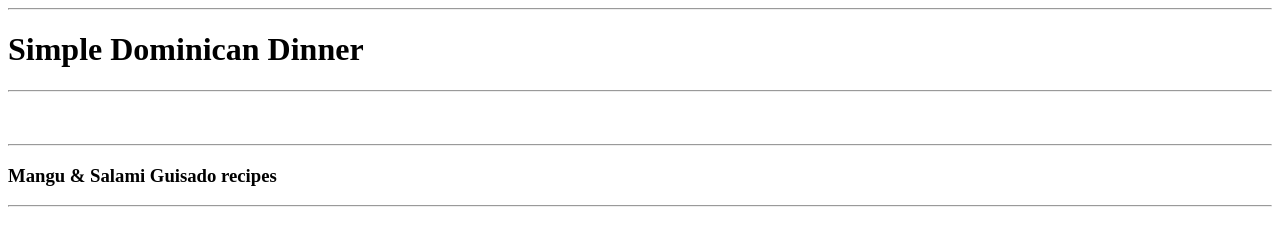
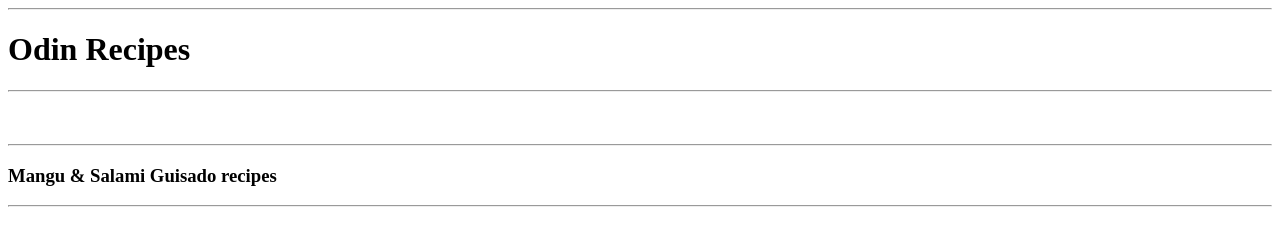
Before and after one commit to agmonster08/odin-recipes, a plain HTML site: page index.html in a window 1280 px wide. Shown: the top 252 px of the page. Drawn offline with Linux system fonts and the light colour scheme.

Commit message:
changes to index.html

```diff
--- a/index.html
+++ b/index.html
@@ -3,11 +3,11 @@
   <head>
     <meta charset="UTF-8" />
     <meta name="viewport" content="width=device-width, initial-scale=1.0" />
-    <title>Dominican Recipes</title>
+    <title>Odin Recipes</title>
   </head>
   <body>
     <hr />
-    <h1>Simple Dominican Dinner</h1>
+    <h1>Odin Recipes</h1>
     <hr />
     <br />
     <br />
```
